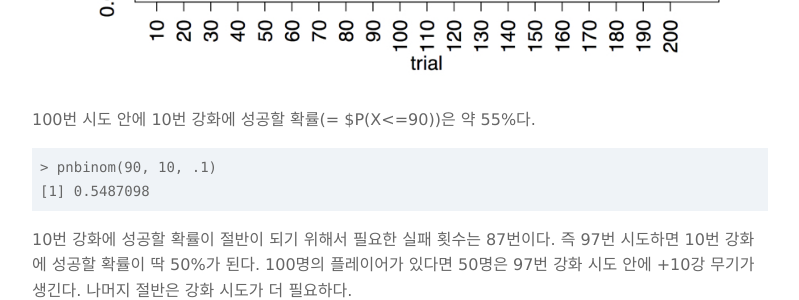
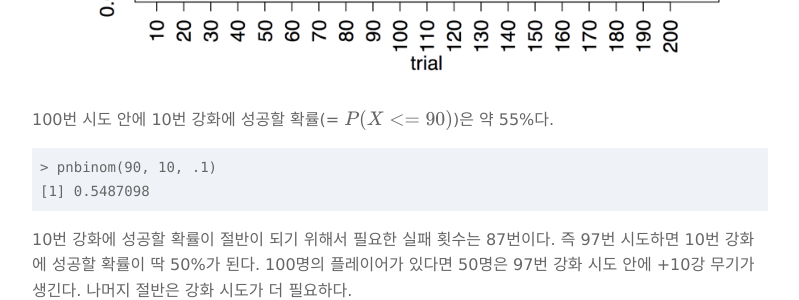
Before and after one commit to boxnwhiskr/boxnwhiskr.github.io, a Jekyll site: the page built from _posts/2015-05-21-binomial_dist_in_games.markdown, in a window 1280 px wide and 900 px high, scrolled down 5615 px. Shown: the part 153-453 px from the top of the window, without its empty margins (240-1039 px from the left). Built offline with Jekyll 4.4.1, drawn with Linux system fonts in a browser that asks for light colours; nearby versions of some CDN libraries; some web fonts are replaced; formulas are drawn with MathJax 3.

Commit message:
Fix typo

```diff
--- a/_posts/2015-05-21-binomial_dist_in_games.markdown
+++ b/_posts/2015-05-21-binomial_dist_in_games.markdown
@@ -182,7 +182,7 @@ $$P(X=r) = \frac{(k + r - 1)!}{k!(r-1)!}(1-p)^{r}p^{k}$$
 
 ![nbinom_dist0](/img/posts/2015-05-21-binomial_dist_in_games/nbinom_dist0.jpg)
 
-100번 시도 안에 10번 강화에 성공할 확률(= $P(X<=90))은 약 55%다.
+100번 시도 안에 10번 강화에 성공할 확률(= $P(X<=90)$)은 약 55%다.
 
     > pnbinom(90, 10, .1)
     [1] 0.5487098
```
